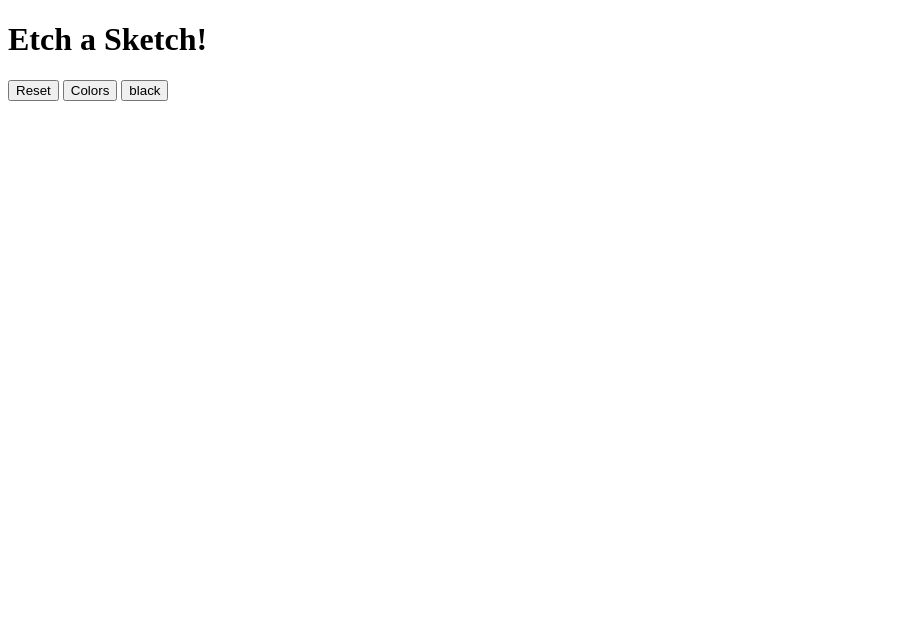
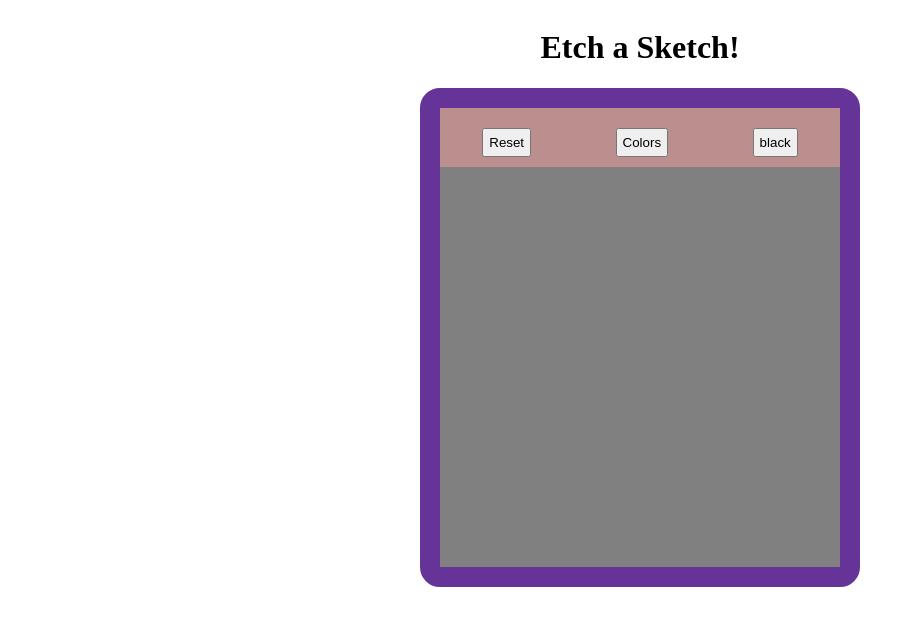
Before and after one commit to oldProjectss/Etch-a-Sketch, a plain HTML site: page index.html in a window 1280 px wide. Shown: the whole page, without its empty margins (0-915 px from the left). Drawn offline with Linux system fonts and the light colour scheme; the site is published under a folder, as on GitHub Pages, so addresses that start at the root find nothing.

Commit message:
Update index.html

```diff
--- a/index.html
+++ b/index.html
@@ -3,7 +3,7 @@
   <head>
     <meta charset="UTF-8" />
     <meta name="viewport" content="width=device-width, initial-scale=1.0" />
-    <link rel="stylesheet" href="/style.css" />
+    <link rel="stylesheet" href="./style.css" />
     <title>Etch a Sketch</title>
   </head>
   <body>
@@ -16,6 +16,6 @@
       </div>
       <div id="grid-container" class="container"></div>
     </div>
-    <script src="/script.js"></script>
+    <script src="./script.js"></script>
   </body>
 </html>
```
